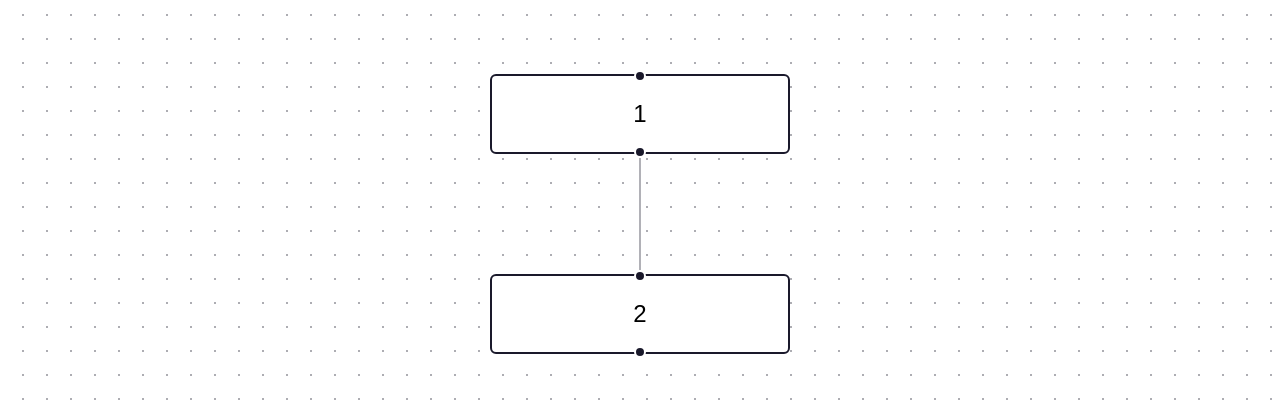
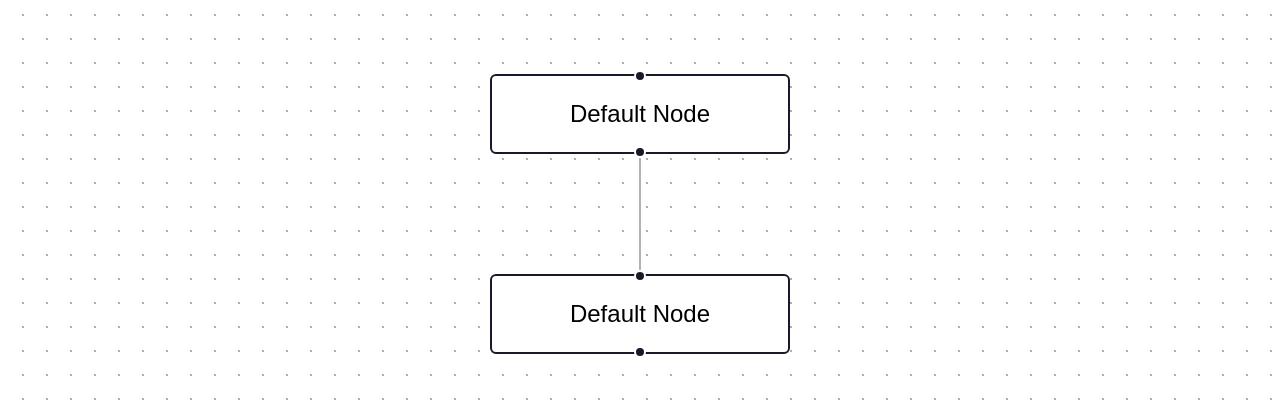
Before and after one commit to atoumdesign/FlowEditor, a React (Vite) app: page / in a window 1280 px wide. Shown: the part 186-594 px from the top of the page. Built offline with nearby package versions, Linux system fonts and the light colour scheme.

Commit message:
flowRefs

```diff
--- a/src/FlowEditor.tsx
+++ b/src/FlowEditor.tsx
@@ -1,6 +1,8 @@
 import React, { useCallback, useState } from 'react';
 import {
   ReactFlow,
+  Handle,
+  Position,
   MiniMap,
   Controls,
   Background,
@@ -11,18 +13,35 @@ import {
 } from '@xyflow/react';
 
 import type { ReactFlowInstance } from '@xyflow/react';
+import { flowRefs } from '@/contexts/FlowRefs';
+
 
 import '@xyflow/react/dist/style.css';
 import ResourcesPanel from './components/panels/ResourcesPanel';
-import { onDragOver, onDrop } from './components/panels/DragAndDrop';
+import { onDragOver, useOnDrop } from './components/panels/DragAndDrop';
 
 
-// const nodeTypes = {
-//   input: (props) => <div style={{ background: '#e0e0e0', padding: 10 }}>Input Node</div>,
-//   default: (props) => <div style={{ background: '#fff', padding: 10 }}>Default Node</div>,
-//   output: (props) => <div style={{ background: '#e0e0e0', padding: 10 }}>Output Node</div>,
-//   // Adicione outros tipos conforme necessário
-// };
+const nodeTypes = {
+  input: (props) => (
+    <div>
+      <Handle type="source" position={Position.Bottom} />
+      Input Node
+    </div>
+  ),
+  default: (props) => (
+    <div>
+      <Handle type="target" position={Position.Top} />
+      <Handle type="source" position={Position.Bottom} />
+      Default Node
+    </div>
+  ),
+  output: (props) => (
+    <div>
+      <Handle type="target" position={Position.Top} />
+      Output Node
+    </div>
+  ),
+};
 
 // Gera nodeTypes dinamicamente a partir do componentsList, se necessário
 // const nodeTypes = Object.fromEntries(
@@ -36,29 +55,40 @@ export default function FlowEditor({ initialState, componentsList }) {
   const [nodes, setNodes, onNodesChange] = useNodesState(initialState.nodes);
   const [edges, setEdges, onEdgesChange] = useEdgesState(initialState.edges);
 
+  // Atualize os refs sempre que mudarem
+  React.useEffect(() => {
+    flowRefs.reactFlowInstance = reactFlowInstance ?? null;
+    flowRefs.setNodes = setNodes;
+    flowRefs.nodeTypes = nodeTypes;
+  }, [reactFlowInstance, setNodes]);
+
   const onConnect = useCallback(
     (params) => setEdges((eds) => addEdge(params, eds)),
     [setEdges],
   );
 
+  // O hook useOnDrop agora já usa o contexto para acessar nodeTypes, reactFlowInstance e setNodes
+  const onDrop = useOnDrop();
+
   const handleDrop = useCallback(
     (event: React.DragEvent) => {
-      if (!reactFlowInstance) return;
-      const newNode = onDrop(event as unknown as DragEvent, reactFlowInstance);
-      if (newNode) {
-        setNodes((nds) => nds.concat(newNode));
-      }
+      onDrop(event);
     },
-    [reactFlowInstance, setNodes]
+    [onDrop]
   );
 
   return (
-    <div style={{ width: '100vw', height: '100vh' }}>
+      <div style={{
+        width: '100vw',
+        height: '100vh',
+        flexDirection: 'column',
+        display: 'flex'
+      }}>
         <ReactFlowProvider>
           <ReactFlow
             nodes={nodes}
             edges={edges}
-          // nodeTypes={nodeTypes}
+            nodeTypes={nodeTypes}
             onInit={setReactFlowInstance}
             onDragOver={(event) => onDragOver(event)}
             onDrop={handleDrop}
@@ -75,5 +105,6 @@ export default function FlowEditor({ initialState, componentsList }) {
         </ReactFlowProvider>
 
       </div>
+
   );
 }
--- a/src/components/panels/DragAndDrop.tsx
+++ b/src/components/panels/DragAndDrop.tsx
@@ -1,40 +1,54 @@
-import { v4 as uuid} from 'uuid'
+import { v4 as uuid } from 'uuid'
+import { flowRefs } from '@/contexts/FlowRefs';
+import type { Node } from '@xyflow/react';
+import React from 'react';
+
 
 export const onDragStart = (
-    event: DragEvent,
-    type,
+    event: React.DragEvent,
+    type: string,
 ) => {
     event.dataTransfer.setData("application/reactflow", type);
     event.dataTransfer.effectAllowed = "move";
 };
 
 export const onDragOver = (
-    event: DragEvent
+    event: React.DragEvent
 ) => {
     event.preventDefault();
     event.dataTransfer.dropEffect = 'move';
 };
 
-export const onDrop = (
-    event: DragEvent,
-    reactFlowInstance
-) => {
+export function useOnDrop() {
 
+    // const flowContext = useFlowContext();
+
+    return (event: React.DragEvent | DragEvent) => {
         event.preventDefault();
 
-    if (!reactFlowInstance) return
+        const reactFlowInstance = flowRefs.reactFlowInstance;
+        const setNodes = flowRefs.setNodes;
+        const nodeTypes = flowRefs.nodeTypes;
+
+        if (!reactFlowInstance || !setNodes) {
+            console.warn('Refs não disponíveis no drop.');
+            return;
+        }
+        // Para garantir compatibilidade, converta para DragEvent se necessário
+        const clientX = 'clientX' in event ? event.clientX : (event as any).clientX;
+        const clientY = 'clientY' in event ? event.clientY : (event as any).clientY;
 
         // Recupera o tipo do nó do dataTransfer
-    const type = event.dataTransfer.getData("application/reactflow");
+        const type = (event as any).dataTransfer.getData("application/reactflow");
 
-    // Verifica se o tipo é válido
-    // if (!type || !nodeTypes[type]) {
-    //     console.error(`Node type "${type}" não está registrado no nodeTypes.`);
-    //     return;
+        // // Verifica se o tipo é válido
+        // if (!type || !flowContext.nodeTypes || !flowContext.nodeTypes[type]) {
+        //   console.error(`Node type "${type}" não está registrado no nodeTypes.`);
+        //   return;
         // }
         const position = reactFlowInstance.screenToFlowPosition({
-        x: event.clientX,
-        y: event.clientY,
+            x: clientX,
+            y: clientY,
         });
         const newNode: Node = {
             id: uuid(),
@@ -43,7 +57,12 @@ export const onDrop = (
             data: { label: `${type} node`, value: 1, type: type },
         };
 
-    return newNode;
+        // Adiciona o novo nó diretamente usando setNodes do contexto
+        setNodes((nds) => nds.concat(newNode));
+
+    }
+
+
 
 
 };
--- /dev/null
+++ b/src/contexts/FlowRefs.tsx
@@ -0,0 +1,7 @@
+import type { ReactFlowInstance, Node } from '@xyflow/react';
+
+export const flowRefs = {
+  reactFlowInstance: null as ReactFlowInstance | null,
+  setNodes: null as React.Dispatch<React.SetStateAction<Node[]>> | null,
+  nodeTypes: null as any,
+};
```
Lines whose indentation alone changed are shown as unchanged.
